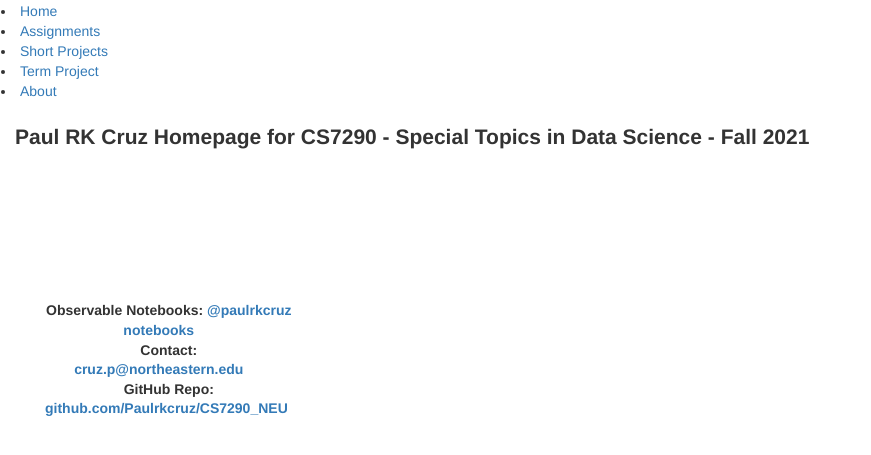
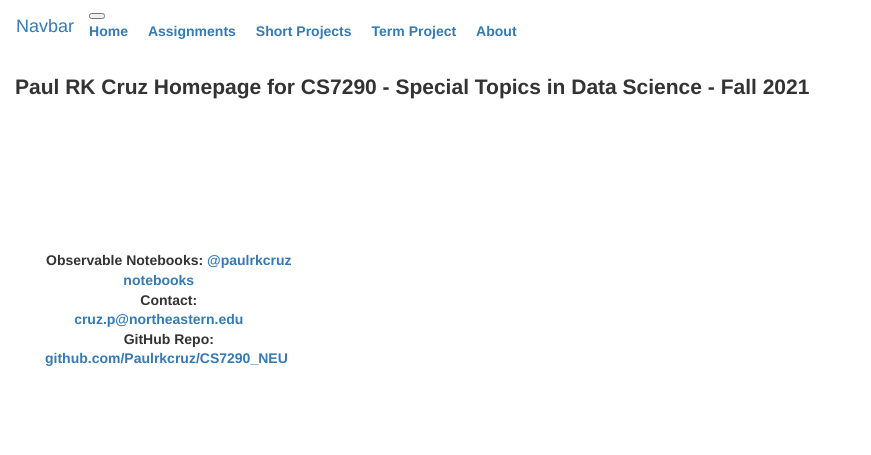
Before and after one commit to Paulrkcruz/CS7290_NEU, a Jekyll site: the page built from index.html, in a window 1280 px wide. Shown: the top 455 px of the page, without its empty margins (0-871 px from the left). Built offline with Jekyll 4.4.1, drawn with Linux system fonts in a browser that asks for light colours.

Commit message:
Update default.html

```diff
--- a/_layouts/default.html
+++ b/_layouts/default.html
@@ -14,14 +14,32 @@
   <body>
   <nav>
 <!-- Navbar -->
-<nav class="navbar navbar-expand-sm bg-light">
-<li><a href="/CS7290_NEU">Home</a></li>
-<li><a href="/CS7290_NEU/assignments/index.html">Assignments</a></li>
-<li><a href="/CS7290_NEU/short_projects/index.html">Short Projects</a></li>
-<li><a href="/CS7290_NEU/term_project/index.html">Term Project</a></li>
-<li><a href="/CS7290_NEU/about/index.html">About</a></li>
+<nav class="navbar navbar-expand-lg navbar-light bg-light">
+  <a class="navbar-brand" href="#">Navbar</a>
+  <button class="navbar-toggler" type="button" data-toggle="collapse" data-target="#navbarNav" aria-controls="navbarNav" aria-expanded="false" aria-label="Toggle navigation">
+    <span class="navbar-toggler-icon"></span>
+  </button>
+  <div class="collapse navbar-collapse" id="navbarNav">
+    <ul class="navbar-nav">
+      <li class="nav-item active">
+        <a class="nav-link" href="/CS7290_NEU">Home <span class="sr-only">(current)</span></a>
+      </li>
+      <li class="nav-item">
+        <a href="/CS7290_NEU/assignments/index.html">Assignments</a>
+      </li>
+      <li class="nav-item">
+        <a href="/CS7290_NEU/short_projects/index.html">Short Projects</a>
+      </li>
+      <li class="nav-item">
+       <a href="/CS7290_NEU/term_project/index.html">Term Project</a>
+      </li>
+      <li class="nav-item">
+       <a href="/CS7290_NEU/about/index.html">About</a>
+      </li>
+    </ul>
+  </div>
 </nav>
-<!-- Content from other pages -->
+<!-- Content -->
 <div class="container">
 
   {{ content }}
```
